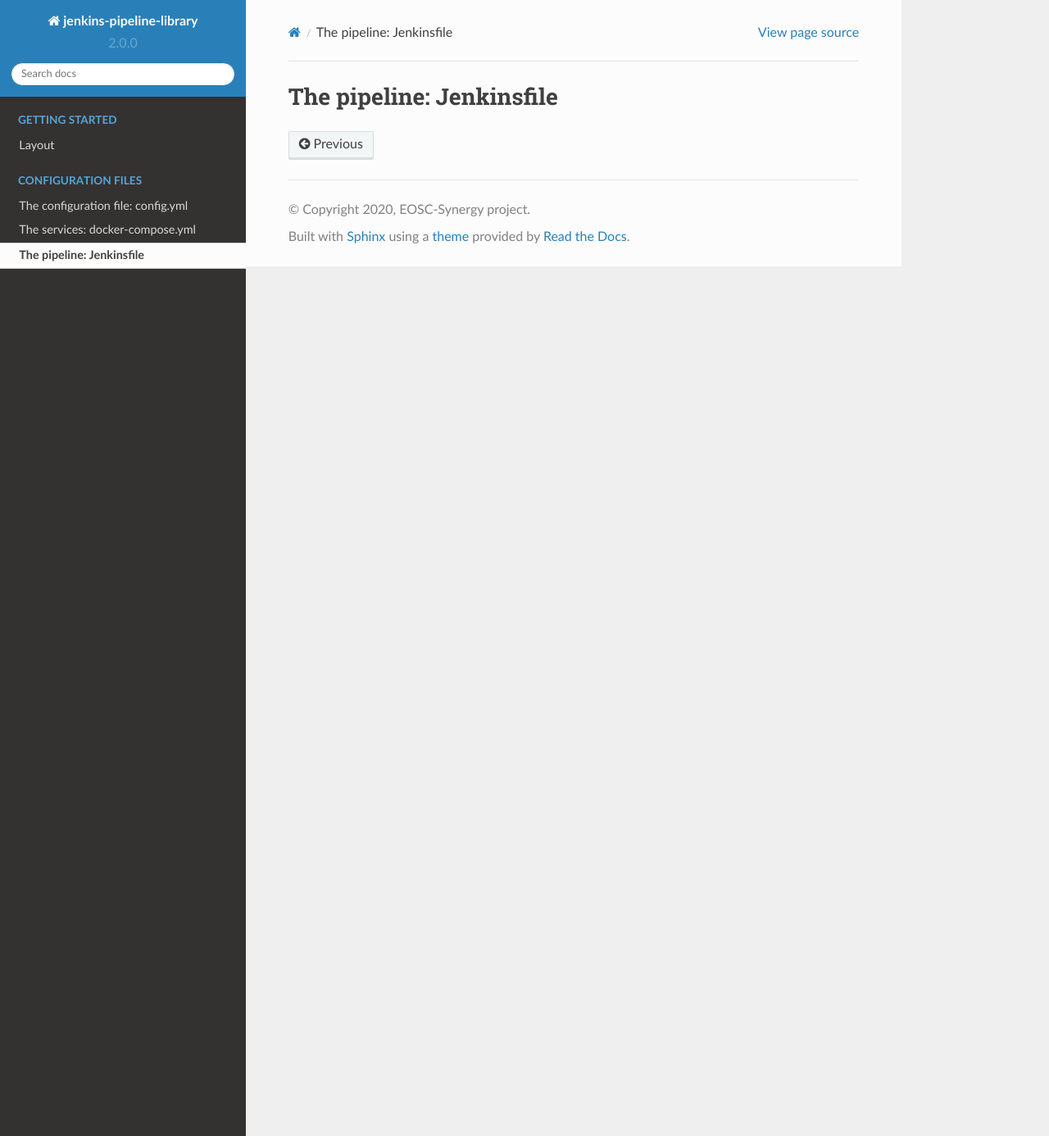
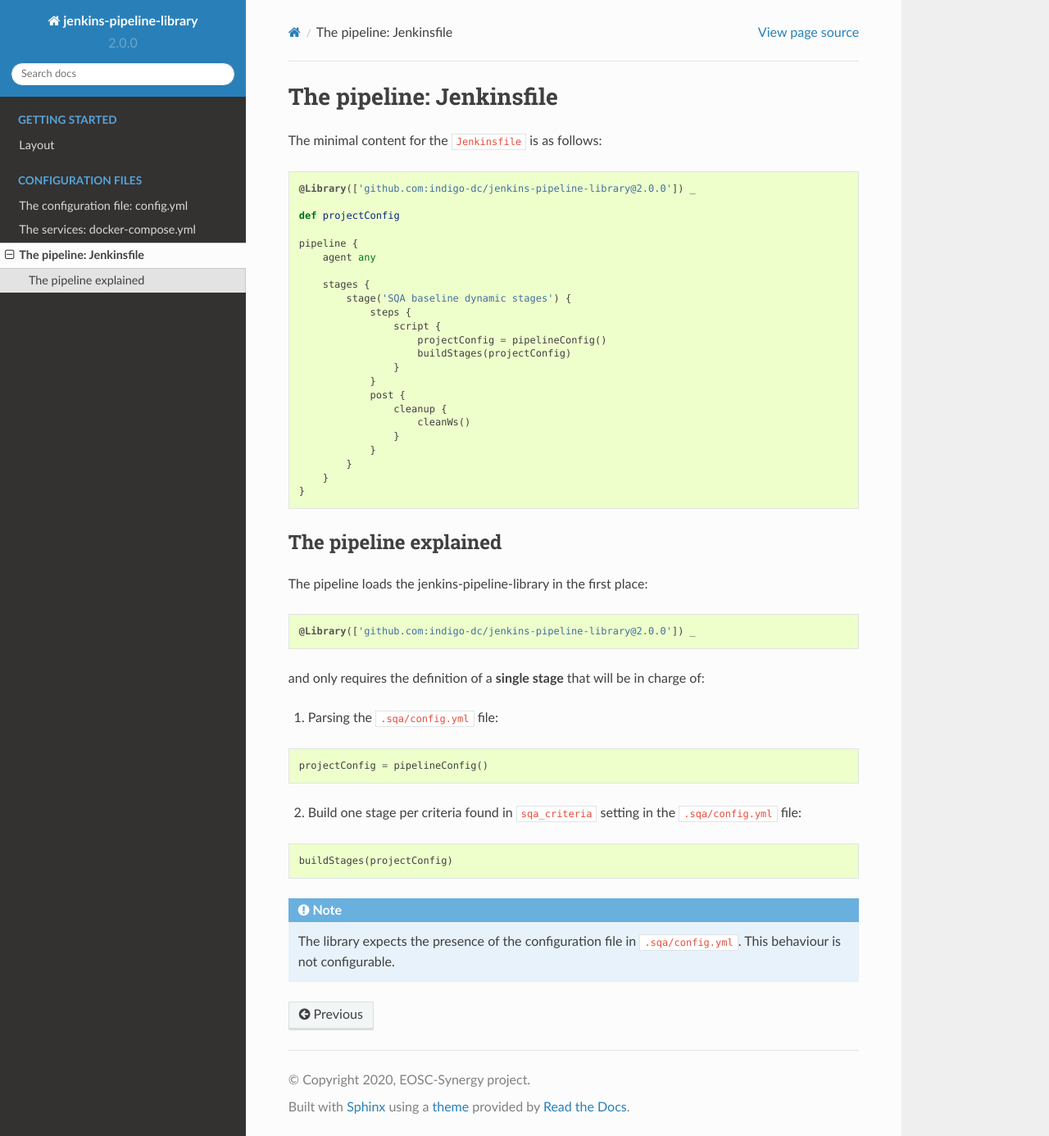
Before and after one commit to indigo-dc/jenkins-pipeline-library, a Sphinx documentation site: the page built from docs/user/jenkinsfile.rst, in a window 1280 px wide and 1386 px high. Shown: the whole window at 82% size. Built offline with Sphinx 7.4.7 and the Read the Docs theme 2.0.0, drawn with Linux system fonts in a browser that asks for light colours.

Commit message:
Minimal Jenkinsfile explained

```diff
--- a/docs/user/jenkinsfile.rst
+++ b/docs/user/jenkinsfile.rst
@@ -1,2 +1,59 @@
 The pipeline: Jenkinsfile
 =========================
+
+The minimal content for the ``Jenkinsfile`` is as follows:
+
+.. code-block::
+
+   @Library(['github.com:indigo-dc/jenkins-pipeline-library@2.0.0']) _
+
+   def projectConfig
+
+   pipeline {
+       agent any
+
+       stages {
+           stage('SQA baseline dynamic stages') {
+               steps {
+                   script {
+                       projectConfig = pipelineConfig()
+                       buildStages(projectConfig)
+                   }
+               }
+               post {
+                   cleanup {
+                       cleanWs()
+                   }
+               }
+           }
+       }
+   }
+
+The pipeline explained
+----------------------
+
+The pipeline loads the jenkins-pipeline-library in the first place:
+
+.. code-block::
+
+   @Library(['github.com:indigo-dc/jenkins-pipeline-library@2.0.0']) _
+
+and only requires the definition of a **single stage** that will be in charge
+of:
+
+1. Parsing the ``.sqa/config.yml`` file:
+
+.. code-block::
+
+   projectConfig = pipelineConfig()
+
+2. Build one stage per criteria found in ``sqa_criteria`` setting in the
+   ``.sqa/config.yml`` file:
+
+.. code-block::
+
+   buildStages(projectConfig)
+
+.. note::
+   The library expects the presence of the configuration file in
+   ``.sqa/config.yml``. This behaviour is not configurable.
```
